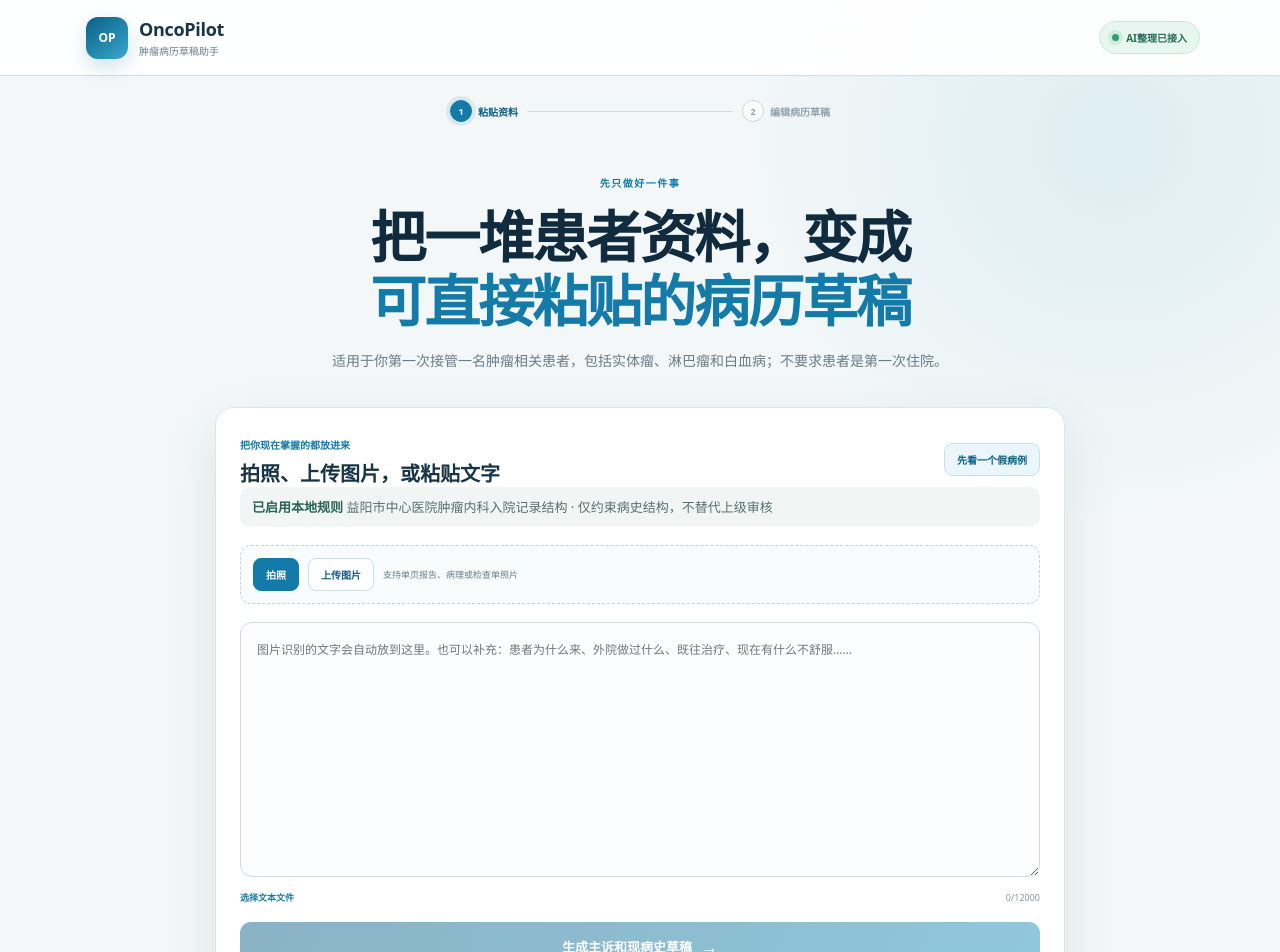
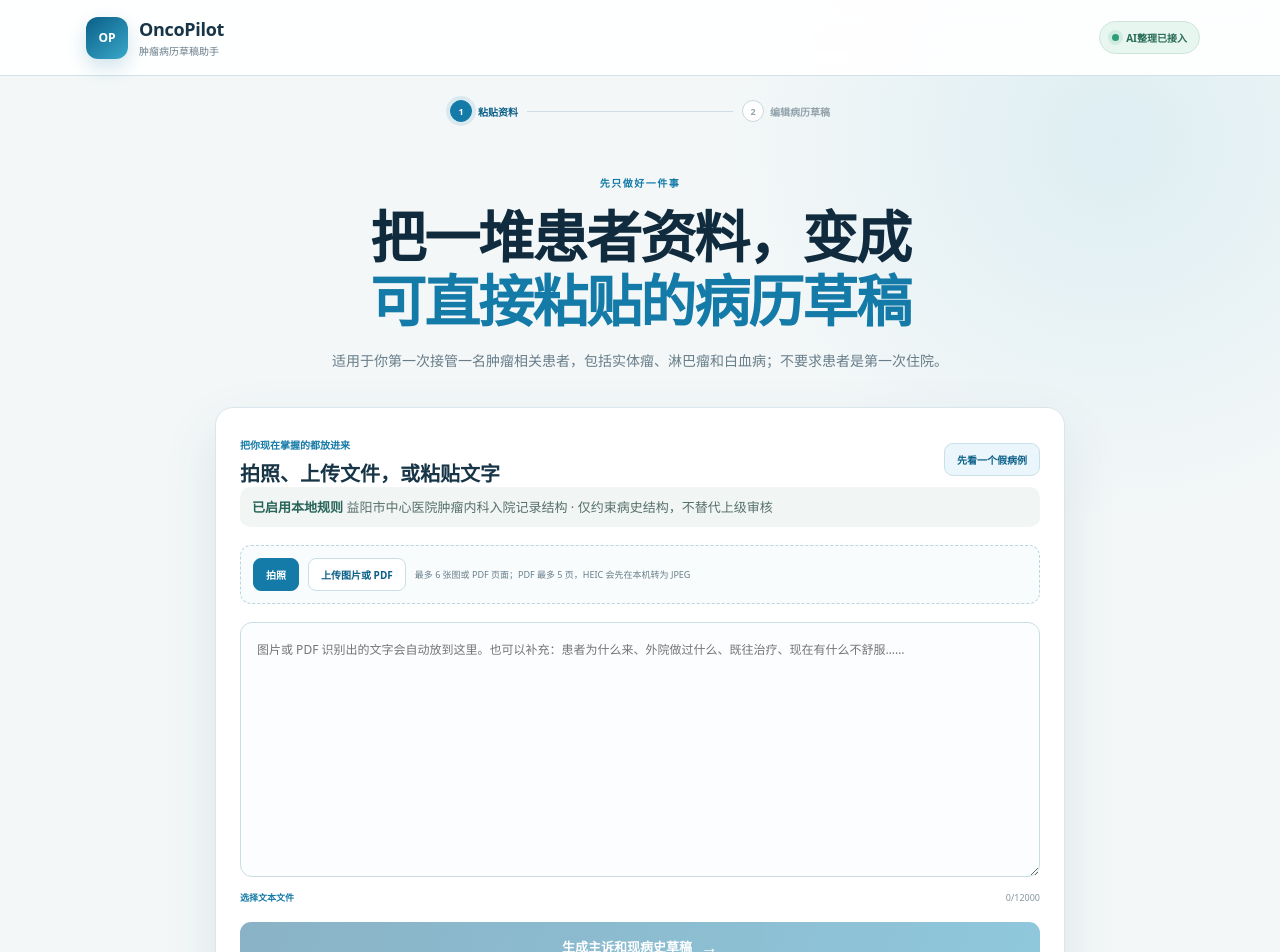
Before and after one commit to longjianw/oncopilot, a Next.js app: page / in a window 1280 px wide. Shown: the top 952 px of the page. Built offline with nearby package versions, Linux system fonts and the light colour scheme.

Commit message:
Support multi-image and PDF intake

```diff
--- a/app/api/extract-image/route.ts
+++ b/app/api/extract-image/route.ts
@@ -28,7 +28,7 @@ export async function POST(request: Request) {
     const image = formData.get("image");
     if (!(image instanceof File)) return Response.json({ error: "请先选择一张图片。" }, { status: 400 });
     if (!image.type.startsWith("image/")) return Response.json({ error: "只支持图片文件。" }, { status: 400 });
-    if (image.size > 8_000_000) return Response.json({ error: "单张图片请控制在 8MB 以内。" }, { status: 400 });
+    if (image.size > 2_000_000) return Response.json({ error: "图片过大，请在设备上压缩或裁剪为单页后重试。" }, { status: 400 });
 
     // 图片可复用 Coding Plan 的服务端密钥；视觉变量仅用于有独立服务时覆盖。
     const apiKey = process.env.ARK_VISION_API_KEY || process.env.ARK_CODING_API_KEY;
@@ -69,7 +69,10 @@ export async function POST(request: Request) {
       signal: AbortSignal.timeout(75000),
     });
 
-    if (!upstream.ok) throw new Error(`视觉模型请求失败：${upstream.status}`);
+    if (!upstream.ok) {
+      const detail = await upstream.text();
+      throw new Error(`视觉模型请求失败：${upstream.status} ${detail.slice(0, 120)}`);
+    }
     const data = await upstream.json() as VisionResponse;
     const extractedText = responseText(data);
     if (!extractedText) throw new Error("视觉模型没有返回可用文字");
@@ -78,7 +81,9 @@ export async function POST(request: Request) {
   } catch (error) {
     const message = error instanceof Error && error.name === "TimeoutError"
       ? "图片识别超时，请拍得更清楚或缩小图片后重试。"
-      : "图片暂时没有识别出来，请重试一次。";
+      : error instanceof Error && /413|Payload Too Large/.test(error.message)
+        ? "图片仍然过大，请裁剪到单页后重试。"
+        : "图片暂时没有识别出来，请重试一次。";
     return Response.json({ error: message }, { status: 502, headers: { "Cache-Control": "no-store" } });
   }
 }
--- a/app/page.tsx
+++ b/app/page.tsx
@@ -1,14 +1,17 @@
 "use client";
 
-import { ChangeEvent, useEffect, useState } from "react";
+import { ChangeEvent, useState } from "react";
 
 type Stage = "input" | "result";
-type AnalysisResult = {
-  chief_complaint: string;
-  present_illness: string;
-  pending_fields: string[];
-  sources: Array<{ source_id: string; title: string; evidence: string }>;
-};
+type UploadStatus = "preparing" | "recognizing" | "done" | "error";
+type AnalysisResult = { chief_complaint: string; present_illness: string; pending_fields: string[]; sources: Array<{ source_id: string; title: string; evidence: string }> };
+type UploadItem = { id: string; name: string; preview?: string; status: UploadStatus; error?: string };
+type PreparedInput = { name: string; file: File; preview?: string };
+
+const MAX_ITEMS = 6;
+const MAX_PDF_PAGES = 5;
+const MAX_UPLOAD_BYTES = 1_800_000;
+const MAX_EDGE = 2200;
 
 const syntheticSample = `【S1 外院病理与治疗摘要｜完全合成】
 患者，女，50-59岁。2026-06因反复颈部淋巴结肿大于外院就诊；外院淋巴结活检提示淋巴系统恶性肿瘤，病理分型及免疫组化报告原文未随带。2026-06下旬及07中旬于外院完成2周期抗肿瘤治疗，具体方案及末次治疗日期未提供。治疗后颈部肿大较前缩小，期间未诉发热、寒战、出血及明显恶心、呕吐。
@@ -19,6 +22,66 @@ const syntheticSample = `【S1 外院病理与治疗摘要｜完全合成】
 【S3 外院检查摘要｜完全合成】
 08-01血常规：白细胞3.2×10^9/L，中性粒细胞绝对值1.5×10^9/L，血红蛋白108g/L，血小板136×10^9/L。`;
 
+const isHeic = (file: File) => file.type === "image/heic" || file.type === "image/heif" || /\.hei[cf]$/i.test(file.name);
+const isPdf = (file: File) => file.type === "application/pdf" || /\.pdf$/i.test(file.name);
+
+const readPayload = async (response: Response) => {
+  const raw = await response.text();
+  try { return JSON.parse(raw) as { extracted_text?: string; error?: string }; } catch {
+    return { error: response.status === 413 ? "文件过大，已停止上传。请改用更清晰但更小的图片，或拆分 PDF。" : `图片服务返回异常（${response.status}），请重试。` };
+  }
+};
+
+const canvasToFile = (canvas: HTMLCanvasElement, name: string, quality: number) => new Promise<File>((resolve, reject) => {
+  canvas.toBlob((blob) => blob ? resolve(new File([blob], name, { type: "image/jpeg" })) : reject(new Error("图片转换失败")), "image/jpeg", quality);
+});
+
+const compressImage = async (input: File, displayName: string) => {
+  let source: Blob = input;
+  if (isHeic(input)) {
+    const { default: heic2any } = await import("heic2any");
+    const converted = await heic2any({ blob: input, toType: "image/jpeg", quality: 0.88 });
+    source = Array.isArray(converted) ? converted[0] : converted;
+  }
+  const bitmap = await createImageBitmap(source);
+  const scale = Math.min(1, MAX_EDGE / Math.max(bitmap.width, bitmap.height));
+  const canvas = document.createElement("canvas");
+  canvas.width = Math.max(1, Math.round(bitmap.width * scale));
+  canvas.height = Math.max(1, Math.round(bitmap.height * scale));
+  const context = canvas.getContext("2d");
+  if (!context) throw new Error("图片预处理失败");
+  context.drawImage(bitmap, 0, 0, canvas.width, canvas.height);
+  bitmap.close();
+  for (const quality of [0.86, 0.74, 0.62, 0.5]) {
+    const file = await canvasToFile(canvas, displayName.replace(/\.[^.]+$/, "") + ".jpg", quality);
+    if (file.size <= MAX_UPLOAD_BYTES) return file;
+  }
+  throw new Error("图片压缩后仍然过大，请裁剪到单页或拍得更近一些");
+};
+
+const pdfToImages = async (file: File): Promise<PreparedInput[]> => {
+  const pdfjs = await import("pdfjs-dist");
+  const worker = await import("pdfjs-dist/build/pdf.worker.min.mjs?url");
+  pdfjs.GlobalWorkerOptions.workerSrc = worker.default;
+  const pdf = await pdfjs.getDocument({ data: new Uint8Array(await file.arrayBuffer()) }).promise;
+  if (pdf.numPages > MAX_PDF_PAGES) throw new Error(`PDF 共 ${pdf.numPages} 页；演示版一次最多识别 ${MAX_PDF_PAGES} 页，请拆分后上传。`);
+  const pages: PreparedInput[] = [];
+  for (let index = 1; index <= pdf.numPages; index += 1) {
+    const page = await pdf.getPage(index);
+    const viewport = page.getViewport({ scale: 1.7 });
+    const canvas = document.createElement("canvas");
+    canvas.width = Math.round(viewport.width);
+    canvas.height = Math.round(viewport.height);
+    const context = canvas.getContext("2d");
+    if (!context) throw new Error("PDF 页面转换失败");
+    await page.render({ canvas, canvasContext: context, viewport }).promise;
+    const raw = await canvasToFile(canvas, `${file.name.replace(/\.pdf$/i, "")}-第${index}页.jpg`, 0.88);
+    const compressed = await compressImage(raw, raw.name);
+    pages.push({ name: `${file.name} · 第${index}页`, file: compressed, preview: URL.createObjectURL(compressed) });
+  }
+  return pages;
+};
+
 export default function Home() {
   const [stage, setStage] = useState<Stage>("input");
   const [sourceText, setSourceText] = useState("");
@@ -26,115 +89,92 @@ export default function Home() {
   const [chiefComplaint, setChiefComplaint] = useState("");
   const [presentIllness, setPresentIllness] = useState("");
   const [loading, setLoading] = useState(false);
-  const [imageLoading, setImageLoading] = useState(false);
-  const [imagePreview, setImagePreview] = useState<string | null>(null);
-  const [imageName, setImageName] = useState("");
+  const [uploads, setUploads] = useState<UploadItem[]>([]);
   const [copied, setCopied] = useState(false);
   const [error, setError] = useState("");
 
-  useEffect(() => () => { if (imagePreview) URL.revokeObjectURL(imagePreview); }, [imagePreview]);
+  const updateUpload = (id: string, patch: Partial<UploadItem>) => setUploads((items) => items.map((item) => item.id === id ? { ...item, ...patch } : item));
 
   const analyze = async () => {
     if (sourceText.trim().length < 20 || loading) return;
-    setLoading(true);
+    setLoading(true); setError("");
+    try {
+      const response = await fetch("/api/analyze", { method: "POST", headers: { "Content-Type": "application/json" }, body: JSON.stringify({ source_text: sourceText }) });
+      const payload = await readPayload(response) as { result?: AnalysisResult; error?: string };
+      if (!response.ok || !payload.result) throw new Error(payload.error || "AI整理失败，请稍后重试。");
+      setAnalysis(payload.result); setChiefComplaint(payload.result.chief_complaint); setPresentIllness(payload.result.present_illness); setStage("result");
+    } catch (caught) { setError(caught instanceof Error ? caught.message : "AI整理失败，请稍后重试。"); } finally { setLoading(false); }
+  };
+
+  const recognize = async (input: PreparedInput) => {
+    const id = crypto.randomUUID();
+    setUploads((items) => [...items, { id, name: input.name, preview: input.preview, status: "recognizing" }]);
+    try {
+      const formData = new FormData(); formData.append("image", input.file);
+      const response = await fetch("/api/extract-image", { method: "POST", body: formData });
+      const payload = await readPayload(response);
+      if (!response.ok || !payload.extracted_text) throw new Error(payload.error || "图片暂时没有识别出来。");
+      const heading = `【${input.name}｜AI识别，待核对】\n${payload.extracted_text.trim()}`;
+      setSourceText((current) => current.trim() ? `${current.trim()}\n\n${heading}` : heading);
+      updateUpload(id, { status: "done" });
+    } catch (caught) { updateUpload(id, { status: "error", error: caught instanceof Error ? caught.message : "图片识别失败" }); }
+  };
+
+  const chooseDocuments = async (event: ChangeEvent<HTMLInputElement>) => {
+    const selected = Array.from(event.target.files || []); event.target.value = "";
+    if (!selected.length) return;
     setError("");
     try {
-      const response = await fetch("/api/analyze", { method: "POST", headers: { "Content-Type": "application/json" }, body: JSON.stringify({ source_text: sourceText }) });
-      const payload = await response.json() as { result?: AnalysisResult; error?: string };
-      if (!response.ok || !payload.result) throw new Error(payload.error || "AI整理失败，请稍后重试。");
-      setAnalysis(payload.result);
-      setChiefComplaint(payload.result.chief_complaint);
-      setPresentIllness(payload.result.present_illness);
-      setStage("result");
-    } catch (caught) {
-      setError(caught instanceof Error ? caught.message : "AI整理失败，请稍后重试。");
-    } finally { setLoading(false); }
+      const prepared: PreparedInput[] = [];
+      for (const file of selected) {
+        if (isPdf(file)) prepared.push(...await pdfToImages(file));
+        else if (file.type.startsWith("image/") || isHeic(file)) {
+          const compressed = await compressImage(file, file.name);
+          prepared.push({ name: file.name, file: compressed, preview: URL.createObjectURL(compressed) });
+        } else throw new Error("仅支持图片或 PDF 文件。");
+      }
+      if (uploads.length + prepared.length > MAX_ITEMS) {
+        prepared.forEach((item) => item.preview && URL.revokeObjectURL(item.preview));
+        throw new Error(`一次最多识别 ${MAX_ITEMS} 张图或 PDF 页面，请分批上传。`);
+      }
+      for (const item of prepared) await recognize(item);
+    } catch (caught) { setError(caught instanceof Error ? caught.message : "文件处理失败，请重试。"); }
   };
 
   const chooseFile = async (event: ChangeEvent<HTMLInputElement>) => {
-    const file = event.target.files?.[0];
-    if (!file) return;
+    const file = event.target.files?.[0]; if (!file) return;
     if (file.size > 100_000) { setError("演示版一次最多读取100KB文本，请精简后重试。"); return; }
-    setSourceText(await file.text());
-    setError("");
+    setSourceText(await file.text()); setError("");
   };
 
-  const chooseImage = async (event: ChangeEvent<HTMLInputElement>) => {
-    const image = event.target.files?.[0];
-    event.target.value = "";
-    if (!image) return;
-    if (!image.type.startsWith("image/")) { setError("请选择图片文件。"); return; }
-    if (image.size > 8_000_000) { setError("单张图片请控制在 8MB 以内；拍报告时尽量只拍一页。"); return; }
-    if (imagePreview) URL.revokeObjectURL(imagePreview);
-    setImagePreview(URL.createObjectURL(image));
-    setImageName(image.name || "拍摄的图片");
-    setImageLoading(true);
-    setError("");
-    try {
-      const formData = new FormData();
-      formData.append("image", image);
-      const response = await fetch("/api/extract-image", { method: "POST", body: formData });
-      const payload = await response.json() as { extracted_text?: string; error?: string };
-      if (!response.ok || !payload.extracted_text) throw new Error(payload.error || "图片暂时没有识别出来。");
-      const heading = `【图片资料｜AI识别，待核对】\n${payload.extracted_text.trim()}`;
-      setSourceText((current) => current.trim() ? `${current.trim()}\n\n${heading}` : heading);
-    } catch (caught) {
-      setError(caught instanceof Error ? caught.message : "图片暂时没有识别出来。");
-    } finally { setImageLoading(false); }
-  };
+  const reset = () => { setStage("input"); setSourceText(""); setAnalysis(null); setChiefComplaint(""); setPresentIllness(""); setUploads([]); setCopied(false); setError(""); };
+  const copyDraft = async () => { await navigator.clipboard.writeText(`主诉：${chiefComplaint}\n现病史：${presentIllness}`); setCopied(true); window.setTimeout(() => setCopied(false), 1600); };
+  const busy = uploads.some((item) => item.status === "preparing" || item.status === "recognizing");
 
-  const clearImage = () => {
-    if (imagePreview) URL.revokeObjectURL(imagePreview);
-    setImagePreview(null);
-    setImageName("");
-  };
-
-  const reset = () => {
-    setStage("input"); setSourceText(""); setAnalysis(null); setChiefComplaint(""); setPresentIllness(""); setCopied(false); clearImage(); setError("");
-  };
-
-  const copyDraft = async () => {
-    await navigator.clipboard.writeText(`主诉：${chiefComplaint}\n现病史：${presentIllness}`);
-    setCopied(true);
-    window.setTimeout(() => setCopied(false), 1600);
-  };
-
-  return (
-    <main className="site-shell">
-      <header className="site-header">
-        <button type="button" className="wordmark" onClick={reset} aria-label="返回首页"><span>OP</span><div><strong>OncoPilot</strong><small>肿瘤病历草稿助手</small></div></button>
-        <div className="model-pill"><i /> AI整理已接入</div>
-      </header>
+  return <main className="site-shell">
+    <header className="site-header"><button type="button" className="wordmark" onClick={reset} aria-label="返回首页"><span>OP</span><div><strong>OncoPilot</strong><small>肿瘤病历草稿助手</small></div></button><div className="model-pill"><i /> AI整理已接入</div></header>
     <div className="stage-line two-steps" aria-label="当前流程"><span className={stage === "input" ? "active" : "done"}><b>1</b>粘贴资料</span><i /><span className={stage === "result" ? "active" : ""}><b>2</b>编辑病历草稿</span></div>
-
     {stage === "input" && <section className="single-flow input-stage">
       <div className="hero-copy"><span className="eyebrow">先只做好一件事</span><h1>把一堆患者资料，变成<br /><em>可直接粘贴的病历草稿</em></h1><p>适用于你第一次接管一名肿瘤相关患者，包括实体瘤、淋巴瘤和白血病；不要求患者是第一次住院。</p></div>
       <div className="input-card">
-          <div className="card-heading"><div><span>把你现在掌握的都放进来</span><h2>拍照、上传图片，或粘贴文字</h2></div><button type="button" onClick={() => { setSourceText(syntheticSample); setError(""); }}>先看一个假病例</button></div>
+        <div className="card-heading"><div><span>把你现在掌握的都放进来</span><h2>拍照、上传文件，或粘贴文字</h2></div><button type="button" onClick={() => { setSourceText(syntheticSample); setError(""); }}>先看一个假病例</button></div>
         <p className="reference-status"><b>已启用本地规则</b> 益阳市中心医院肿瘤内科入院记录结构 · 仅约束病史结构，不替代上级审核</p>
-          <div className="image-actions" aria-label="图片资料输入"><label className="image-action camera-action">拍照<input type="file" accept="image/*" capture="environment" onChange={chooseImage} /></label><label className="image-action">上传图片<input type="file" accept="image/jpeg,image/png,image/webp" onChange={chooseImage} /></label><span>支持单页报告、病理或检查单照片</span></div>
-          {imagePreview && <div className="image-preview"><img src={imagePreview} alt="待识别的资料预览" /><span><strong>{imageLoading ? "正在识别图片…" : "图片已识别并填入下方"}</strong><small>{imageName} · 请核对识别文字</small></span><button type="button" onClick={clearImage} aria-label="移除图片预览">×</button></div>}
-          <textarea value={sourceText} onChange={(event) => { setSourceText(event.target.value); setError(""); }} placeholder="图片识别的文字会自动放到这里。也可以补充：患者为什么来、外院做过什么、既往治疗、现在有什么不舒服……" aria-label="患者资料" maxLength={12000} />
+        <div className="image-actions" aria-label="资料文件输入"><label className="image-action camera-action">拍照<input type="file" accept="image/*" capture="environment" multiple onChange={chooseDocuments} /></label><label className="image-action">上传图片或 PDF<input type="file" accept="image/jpeg,image/png,image/webp,image/heic,image/heif,.heic,.heif,application/pdf,.pdf" multiple onChange={chooseDocuments} /></label><span>最多 {MAX_ITEMS} 张图或 PDF 页面；PDF 最多 {MAX_PDF_PAGES} 页，HEIC 会先在本机转为 JPEG</span></div>
+        {uploads.length > 0 && <div className="upload-list">{uploads.map((item) => <div className={`upload-item ${item.status}`} key={item.id}>{item.preview ? <img src={item.preview} alt="待识别资料预览" /> : <span className="file-icon">PDF</span>}<span><strong>{item.name}</strong><small>{item.status === "recognizing" ? "正在识别并填入下方…" : item.status === "done" ? "已识别并填入下方，请核对文字" : item.error || "文件处理失败"}</small></span></div>)}</div>}
+        <textarea value={sourceText} onChange={(event) => { setSourceText(event.target.value); setError(""); }} placeholder="图片或 PDF 识别出的文字会自动放到这里。也可以补充：患者为什么来、外院做过什么、既往治疗、现在有什么不舒服……" aria-label="患者资料" maxLength={12000} />
         <div className="input-footer"><label className="file-choice">选择文本文件<input type="file" accept=".txt,.md,.json,text/plain" onChange={chooseFile} /></label><span>{sourceText.length}/12000</span></div>
         {error && <p className="error-message" role="alert">{error}</p>}
-          <button type="button" className="primary-action" disabled={sourceText.trim().length < 20 || loading || imageLoading} onClick={analyze}>{loading ? <><i className="spinner" />正在整理</> : <>生成主诉和现病史草稿 <b>→</b></>}</button>
-          <p className="privacy-copy">演示版请勿上传含姓名、住院号、二维码、电话、身份证号或可识别信息的真实患者图片。</p>
+        <button type="button" className="primary-action" disabled={sourceText.trim().length < 20 || loading || busy} onClick={analyze}>{loading ? <><i className="spinner" />正在整理</> : <>生成主诉和现病史草稿 <b>→</b></>}</button>
+        <p className="privacy-copy">文件先在设备本地压缩或分页，再发送识别；演示版请勿上传含可识别患者信息的真实资料。</p>
       </div>
       <div className="output-promise two-items" aria-label="系统输出"><div><b>01</b><span><strong>主诉 + 现病史</strong><small>直接生成可编辑、可复制草稿</small></span></div><div><b>02</b><span><strong>极少量待核对项</strong><small>只保留真正阻断书写的缺口</small></span></div></div>
     </section>}
-
     {stage === "result" && analysis && <section className="single-flow result-stage">
       <div className="result-title"><div><span className="success-mark">✓</span><span><small>草稿已生成</small><h1>改一改，就能粘进入院记录</h1></span></div><p>先给你文书，不把问诊清单甩回来。</p></div>
-        <div className="history-editor">
-          <div className="editor-heading"><label htmlFor="chief-complaint">① 主诉 + 现病史</label><button type="button" onClick={copyDraft}>{copied ? "已复制" : "复制病历草稿"}</button></div>
-          <label className="field-label" htmlFor="chief-complaint">主诉</label><input id="chief-complaint" className="chief-complaint" value={chiefComplaint} onChange={(event) => setChiefComplaint(event.target.value)} />
-          <label className="field-label" htmlFor="history-draft">现病史</label><textarea id="history-draft" value={presentIllness} onChange={(event) => setPresentIllness(event.target.value)} />
-          <span>可直接改写和复制；模型不为凑篇幅自行补造阴性症状。</span>
-        </div>
+      <div className="history-editor"><div className="editor-heading"><label htmlFor="chief-complaint">① 主诉 + 现病史</label><button type="button" onClick={copyDraft}>{copied ? "已复制" : "复制病历草稿"}</button></div><label className="field-label" htmlFor="chief-complaint">主诉</label><input id="chief-complaint" className="chief-complaint" value={chiefComplaint} onChange={(event) => setChiefComplaint(event.target.value)} /><label className="field-label" htmlFor="history-draft">现病史</label><textarea id="history-draft" value={presentIllness} onChange={(event) => setPresentIllness(event.target.value)} /><span>可直接改写和复制；模型不为凑篇幅自行补造阴性症状。</span></div>
       {analysis.pending_fields.length > 0 && <section className="follow-up-card pending-card"><div className="section-heading"><span>② 待核对</span><h2>只剩这些再补一下</h2></div><div className="pending-list">{analysis.pending_fields.map((item) => <span key={item}>{item}</span>)}</div></section>}
       <details className="source-details"><summary>查看这份病历草稿用了哪些资料</summary><div className="source-list">{analysis.sources.map((source) => <div key={source.source_id}><b>{source.source_id}</b><span><strong>{source.title}</strong><small>{source.evidence}</small></span></div>)}</div></details>
       <div className="result-actions"><button type="button" className="secondary-action" onClick={() => setStage("input")}>返回补充原始资料</button><button type="button" className="primary-action compact" onClick={reset}>整理另一名患者</button></div>
     </section>}
-    </main>
-  );
+  </main>;
 }
--- a/package.json
+++ b/package.json
@@ -18,7 +18,9 @@
   },
   "dependencies": {
     "drizzle-orm": "0.45.2",
+    "heic2any": "^0.0.4",
     "next": "16.2.6",
+    "pdfjs-dist": "^6.2.108",
     "react": "19.2.6",
     "react-dom": "19.2.6"
   },
```
Also changed, not shown: app/globals.css (+9 -0 lines), 2 other files (tests, documents, lock files or other folders). Lines whose indentation alone changed are shown as unchanged.
